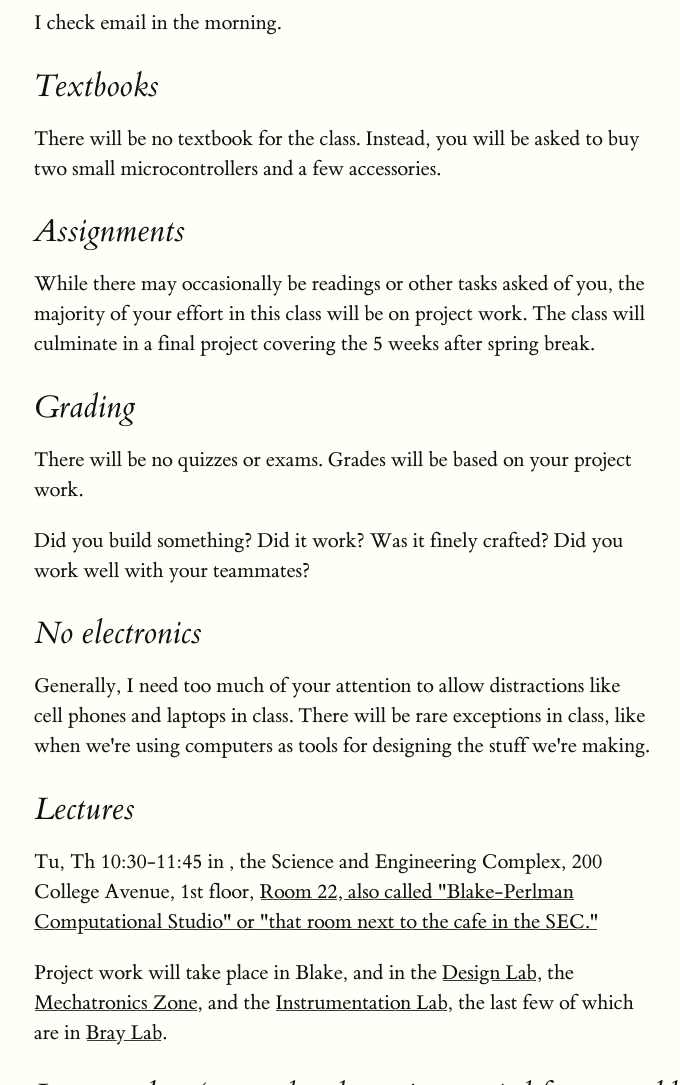
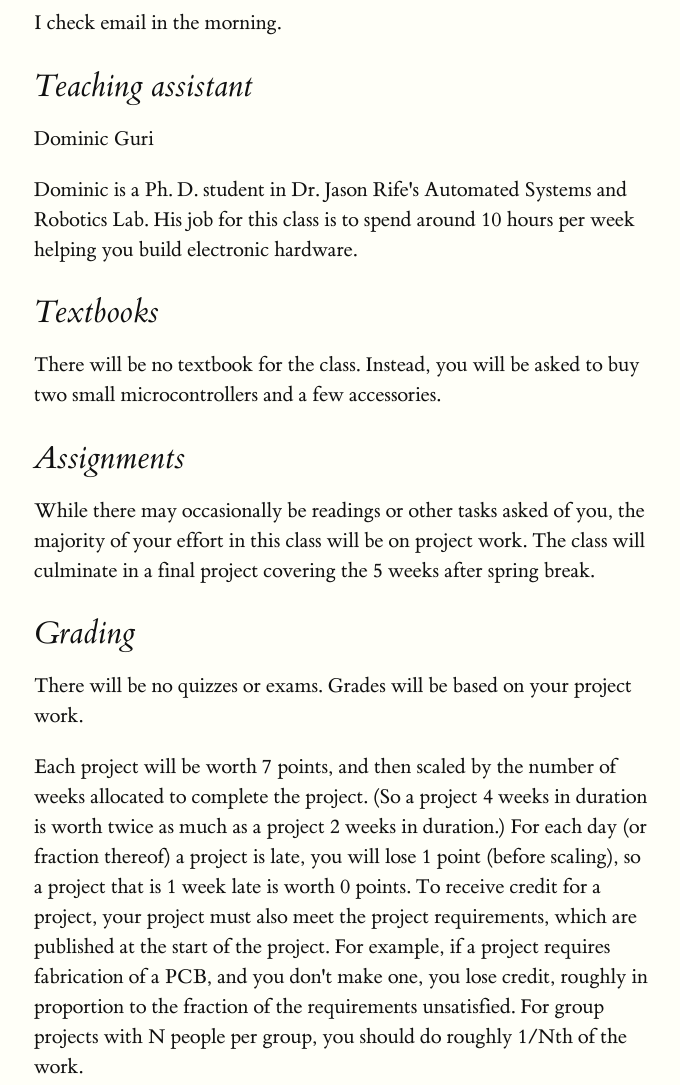
Before and after one commit to pingswept/lctronics, a plain HTML site: page syllabus.html in a window 1280 px wide. Shown: the part 1020-2105 px from the top of the page, without its empty margins (126-806 px from the left). Drawn offline with Linux system fonts and the light colour scheme.

Commit message:
Update syllabus

```diff
--- a/syllabus.html
+++ b/syllabus.html
@@ -16,6 +16,9 @@
     <h2>Lecturer</h2>
     <p>Brandon Stafford, brandon.stafford@tufts.edu</p>
     <p>I check email in the morning.</p>
+    <h2>Teaching assistant</h2>
+    <p>Dominic Guri</p>
+    <p>Dominic is a Ph. D. student in Dr. Jason Rife's Automated Systems and Robotics Lab. His job for this class is to spend around 10 hours per week helping you build electronic hardware.</p>
     <h2>Textbooks</h2>
     <p>There will be no textbook for the class. Instead, you will be asked to buy two small microcontrollers and a few accessories.
     <div class="page-break"></div>
@@ -23,9 +26,11 @@
     <p>While there may occasionally be readings or other tasks asked of you, the majority of your effort in this class will be on project work. The class will culminate in a final project covering the 5 weeks after spring break.</p>
     <h2>Grading</h2>
     <p>There will be no quizzes or exams. Grades will be based on your project work.</p>
-    <p>Did you build something? Did it work? Was it finely crafted? Did you work well with your teammates?</p>
-    <h2>No electronics</h2>
-    <p>Generally, I need too much of your attention to allow distractions like cell phones and laptops in class. There will be rare exceptions in class, like when we're using computers as tools for designing the stuff we're making.</p>
+    <p>Each project will be worth 7 points, and then scaled by the number of weeks allocated to complete the project. (So a project 4 weeks in duration is worth twice as much as a project 2 weeks in duration.) For each day (or fraction thereof) a project is late, you will lose 1 point (before scaling), so a project that is 1 week late is worth 0 points. To receive credit for a project, your project must also meet the project requirements, which are published at the start of the project. For example, if a project requires fabrication of a PCB, and you don't make one, you lose credit, roughly in proportion to the fraction of the requirements unsatisfied. For group projects with N people per group, you should do roughly 1/Nth of the work.</p>
+    <p>If you complete all the projects on time within the requirements, or at least 95% of that, you have earned an A. If you hit around 85%, that's a B. You can calculate the details if you want, but the main message is that you should complete all the projects, and you should do them on time.</p>
+    <p>On the one hand, this sounds kind of tough. On the other hand, if you actually like building electronics, you will do fine. We have a *very* wide spectrum of experience in this class. Note that the project requirements do not include any kind of performance target (like, "make a robot that can run faster than 18 mph"), but rather broad categorical requirements, like "Your circuit must run off batteries." In this example, I do care whether you made a legitimate attempt to make the circuit run off batteries; I don't care how well your circuit works, because that's based largely on your level of experience relative how ambitious a project you tried to build. My goal is to get you to try to build ambitious projects in a few broad categories, not cross some arbitrary threshold that would be easy for some of you and intensely difficult for others.</p>
+    <h2>No electronics during lectures</h2>
+    <p>Generally, I need too much of your attention to allow distractions like cell phones and laptops in class. There will be rare exceptions in class, like when we're using computers as tools for designing the stuff we're making. If I have to remind you about this a few times, I'll ask you to leave class. If you think this might be a problem for you, I would recommend putting your phone somewhere inaccessible during class. You should probably also think carefully about the role technology is playing in your life. (I should add that I also feel the tug of the phone, though maybe not as strongly as some of you.)</p>
     <h2>Lectures</h2>
     <p>Tu, Th 10:30-11:45 in <a href="http://campusmaps.tufts.edu/medford/#fid=205"></a>, the Science and Engineering Complex, 200 College Avenue, 1st floor, <a href="http://engineering.tufts.edu/computing/facilities/blake">Room 22, also called "Blake-Perlman Computational Studio" or "that room next to the cafe in the SEC."</a></p>
     <p>Project work will take place in Blake, and in the <a href="https://sites.tufts.edu/bray/designlab/">Design Lab</a>, the <a href="https://sites.tufts.edu/bray/mechatronics/">Mechatronics Zone</a>, and the <a href="https://sites.tufts.edu/bray/instrumentation/">Instrumentation Lab</a>, the last few of which are in <a href="http://campusmaps.tufts.edu/medford/#fid=m008">Bray Lab</a>.</p>
```
